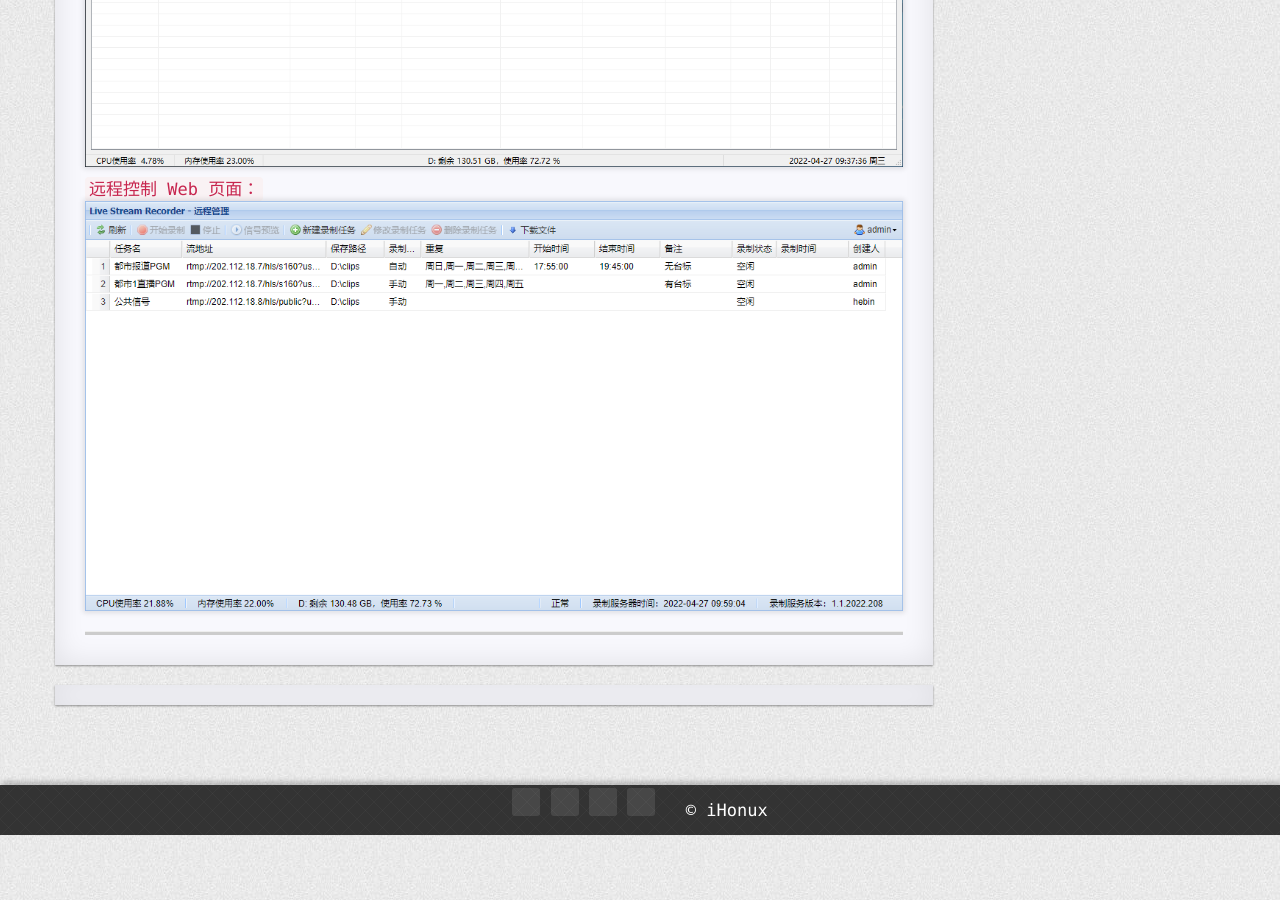
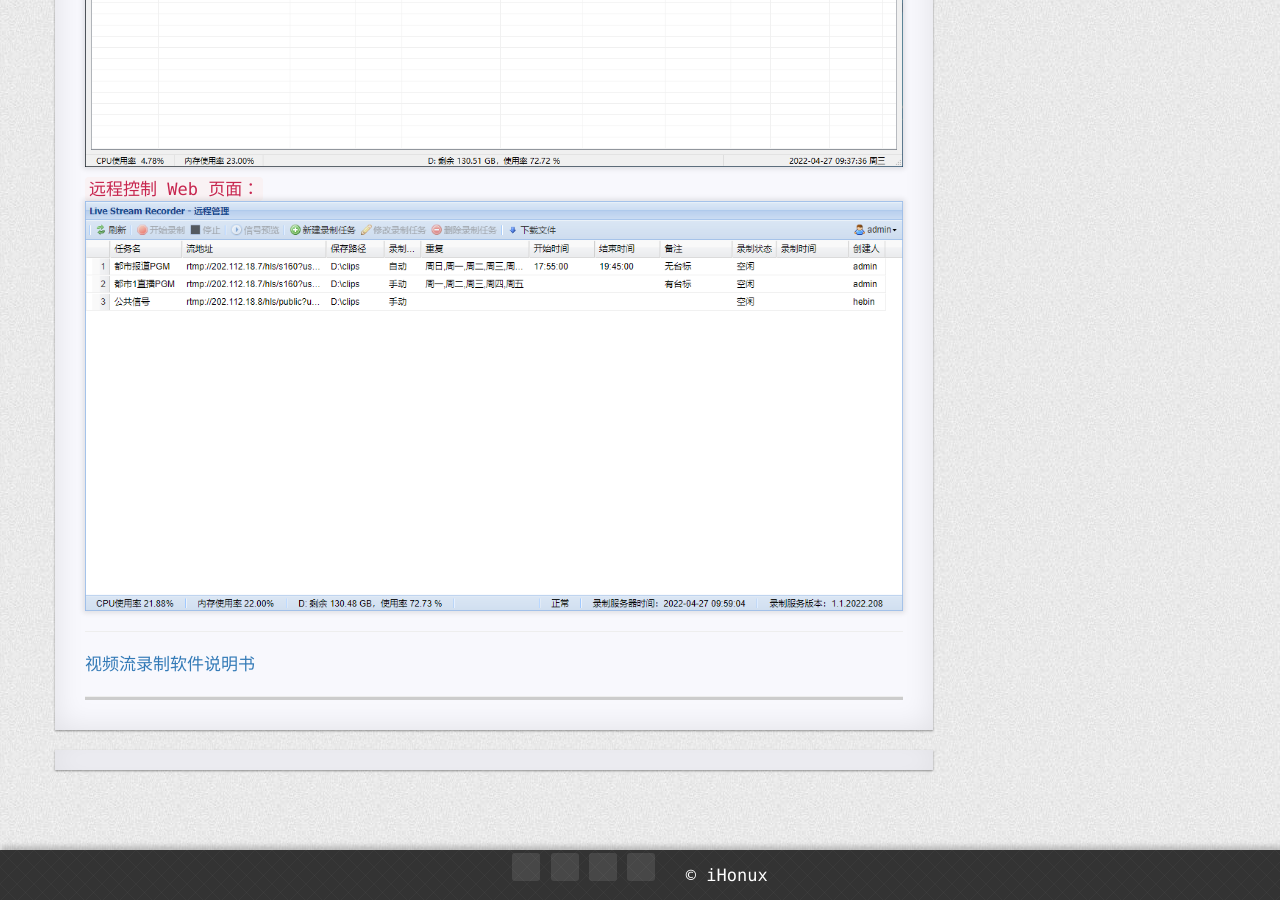
Before and after one commit to fxrj/fxrj.github.io, a Jekyll site: the page built from _posts/2021-02-15-live-stream-recorder.md, in a window 1280 px wide and 900 px high, scrolled down 1065 px. Built offline with Jekyll 4.4.1, drawn with Linux system fonts in a browser that asks for light colours; nearby versions of some CDN libraries; comment, search, counter and statistics services are not loaded; a style sheet for code colours, icons or effects is not loaded.

Commit message:
Update 2021-02-15-live-stream-recorder.md

```diff
--- a/_posts/2021-02-15-live-stream-recorder.md
+++ b/_posts/2021-02-15-live-stream-recorder.md
@@ -18,6 +18,11 @@ categories: 流媒体
 `远程控制 Web 页面：`<br/>
 ![视频流录制软件远程控制 Web 页面][LiveStreamRecorder-Remote]
 
+---
+
+[视频流录制软件说明书](/docs/live-stream-recorder-help)
+
+
 [LiveStreamRecorder]: {{"/LiveStreamRecorder.png" | prepend: site.imgrepo }}
 [LiveStreamRecorder-Server]: {{"/LiveStreamRecorder-Server.png" | prepend: site.imgrepo }}
 [LiveStreamRecorder-Remote]: {{"/LiveStreamRecorder-Remote.png" | prepend: site.imgrepo }}
```
